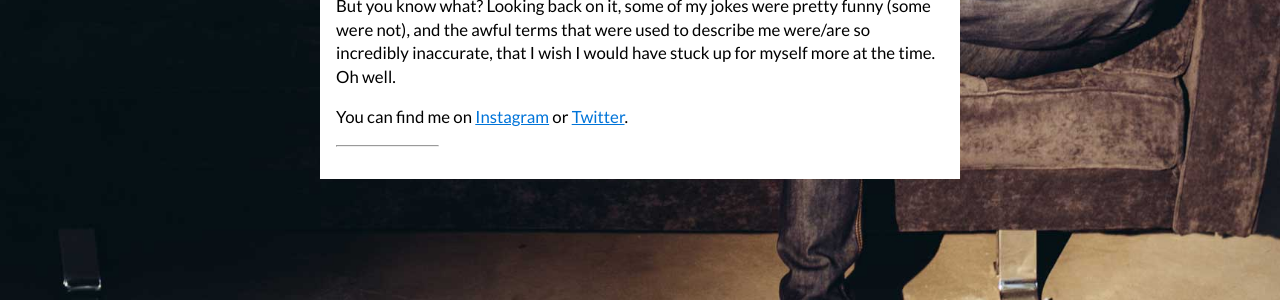
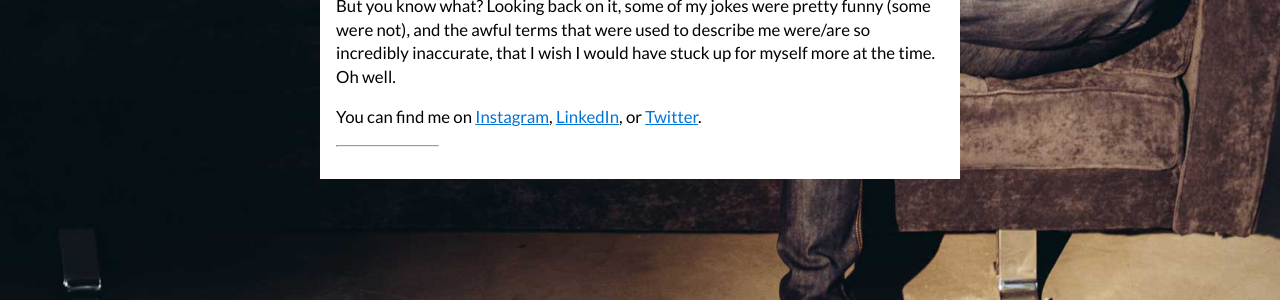
Before and after one commit to czahor/czahor.github.io, a Jekyll site: the page built from about.md, in a window 1280 px wide. Shown: the part 495-795 px from the top of the page. Built offline with Jekyll 4.4.1, drawn with Linux system fonts in a browser that asks for light colours.

Commit message:
forgot linkedin link

```diff
--- a/about.md
+++ b/about.md
@@ -21,4 +21,4 @@ that would prevent my situation from happening to others.
 
 But you know what? Looking back on it, some of my jokes were pretty funny (some were not), and the awful terms that were used to describe me were/are so incredibly inaccurate, that I wish I would have stuck up for myself more at the time. Oh well.
 
-You can find me on [Instagram](http://instagram.com/e10jc) or [Twitter](http://twitter.com/e10jc).
+You can find me on [Instagram](http://instagram.com/e10jc), [LinkedIn](https://www.linkedin.com/in/e10jc/), or [Twitter](http://twitter.com/e10jc).
```
